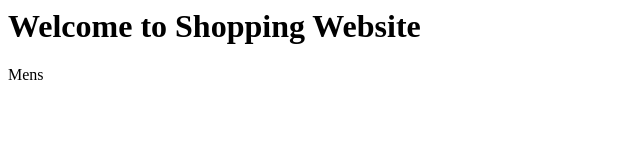
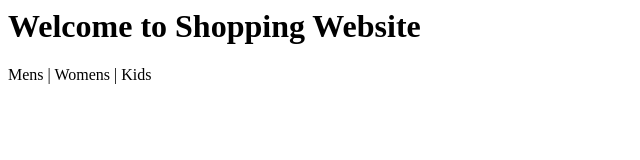
Before and after one commit to Bhavani-Durgam/git-revert-vs-reset, a plain HTML site: page index.html in a window 1280 px wide. Shown: the whole page, without its empty margins (0-640 px from the left). Drawn offline with Linux system fonts and the light colour scheme.

Commit message:
Revert "mens"
This reverts commit 81b06bd4b56f4022e58f79d6b01a47939c31e622.

```diff
--- a/index.html
+++ b/index.html
@@ -1,6 +1,6 @@
 <html>
 <body>
 <h1>Welcome to Shopping Website</h1>
-<p>Mens</p/
+<p>Mens | Womens | Kids</p>
 </body>
 </html>
```
